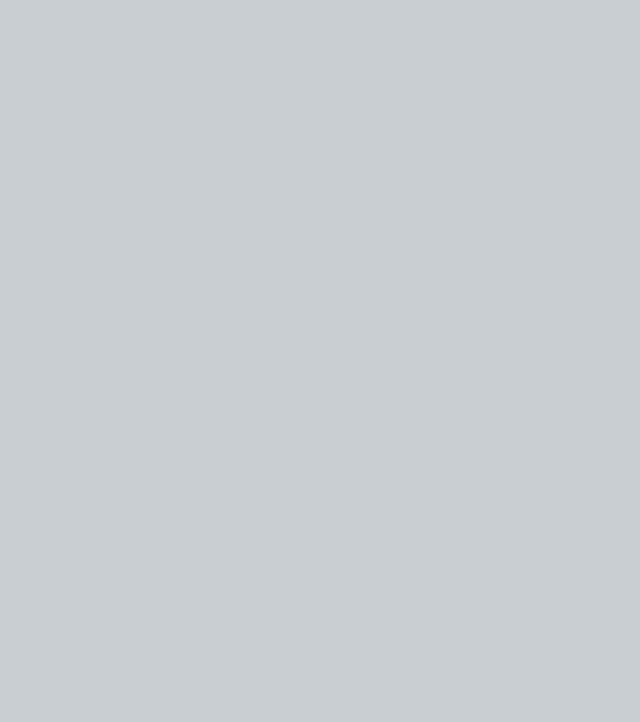
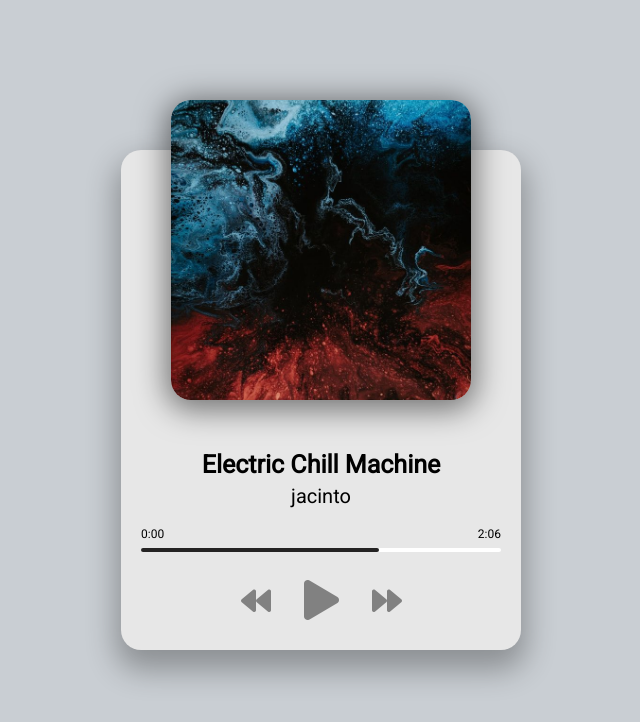
Before and after one commit to Frostblazer/Music-Player, a plain HTML site: page index.html in a window 1280 px wide. Shown: the whole page, without its empty margins (319-959 px from the left). Drawn offline with Linux system fonts and the light colour scheme.

Commit message:
finished ui

```diff
--- a/index.html
+++ b/index.html
@@ -1,15 +1,38 @@
 <!DOCTYPE html>
 <html lang="en">
-<head>
-    <meta charset="UTF-8">
-    <meta name="viewport" content="width=device-width, initial-scale=1.0">
+  <head>
+    <meta charset="UTF-8" />
+    <meta name="viewport" content="width=device-width, initial-scale=1.0" />
     <title>Music Player</title>
-    <link rel="icon" type="image/png" href="favicon.png">
-    <link rel="stylesheet" href="https://cdnjs.cloudflare.com/ajax/libs/font-awesome/5.10.2/css/all.min.css"/>
-    <link rel="stylesheet" href="style.css">
-</head>
-<body>
+    <link rel="icon" type="image/png" href="favicon.png" />
+    <link
+      rel="stylesheet"
+      href="https://cdnjs.cloudflare.com/ajax/libs/font-awesome/5.10.2/css/all.min.css"
+    />
+    <link rel="stylesheet" href="style.css" />
+  </head>
+  <body>
+    <div class="player-container">
+      <div class="img-container">
+        <img src="img/jacinto-1.jpg" alt="Album Art" />
+      </div>
+      <h2 id="title">Electric Chill Machine</h2>
+      <h3 id="artist">jacinto</h3>
+      <audio src="music/jacinto-1.mp3"></audio>
+      <div class="progress-container" id="progress-container">
+        <div class="progress" id="progress"></div>
+        <div class="duration-wrapper">
+          <span id="current-time">0:00</span>
+          <span id="duration">2:06</span>
+        </div>
+      </div>
+      <div class="player-controls">
+        <i class="fas fa-backward" id="prev" title="Previous"></i>
+        <i class="fas fa-play main-button" id="play" title="Play"></i>
+        <i class="fas fa-forward" id="next" title="Next"></i>
+      </div>
+    </div>
     <!-- Script -->
     <script src="script.js"></script>
-</body>
+  </body>
 </html>
--- a/style.css
+++ b/style.css
@@ -1,4 +1,5 @@
 /* Images created by: https://unsplash.com/@pawel_czerwinski */
+@import url("https://fonts.googleapis.com/css2?family=Roboto:ital,wght@0,400;1,700&display=swap");
 
 html {
   box-sizing: border-box;
@@ -11,19 +12,33 @@ body {
   display: flex;
   justify-content: center;
   align-items: center;
-
+  font-family: Roboto, sans-serif;
   font-size: 12px;
 }
 
-
+.player-container {
+  height: 500px;
+  width: 400px;
+  background: #e7e7e7;
+  border-radius: 20px;
+  box-shadow: 0 15px 30px 5px rgba(0, 0, 0, 0.3);
+}
 
 .img-container {
-
+  height: 300px;
+  width: 300px;
   position: relative;
   top: -50px;
   left: 50px;
 }
 
+.img-container img {
+  height: 100%;
+  width: 100%;
+  object-fit: cover;
+  border-radius: 20px;
+  box-shadow: 0 5px 30px 5px rgba(0, 0, 0, 0.5);
+}
 
 h2 {
   font-size: 25px;
@@ -76,10 +91,13 @@ h3 {
   font-size: 30px;
   color: rgb(129, 129, 129);
   margin-right: 30px;
-
+  cursor: pointer;
+  user-select: none;
 }
 
-
+.fas:hover {
+  filter: brightness(80%);
+}
 
 .main-button {
   font-size: 40px;
@@ -89,8 +107,9 @@ h3 {
 
 /* Media Query: iPhone (Vertical) */
 @media screen and (max-width: 376px) {
-
-
+  .player-container {
+    width: 95vw;
+  }
   .img-container {
     left: 29px;
   }
```
